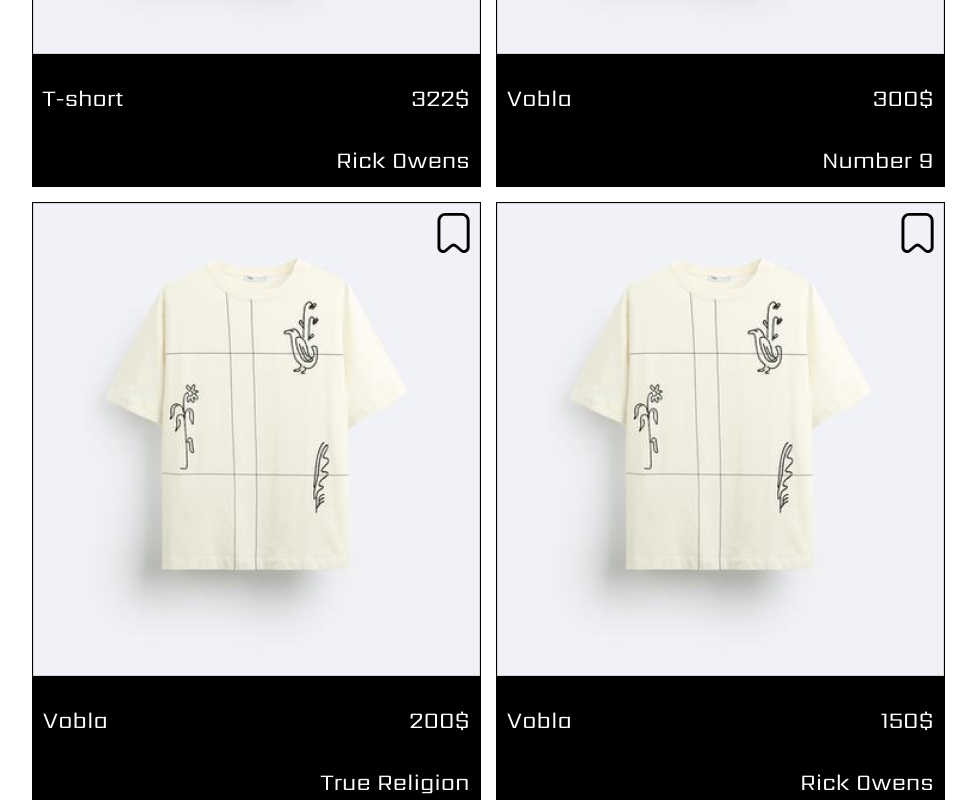
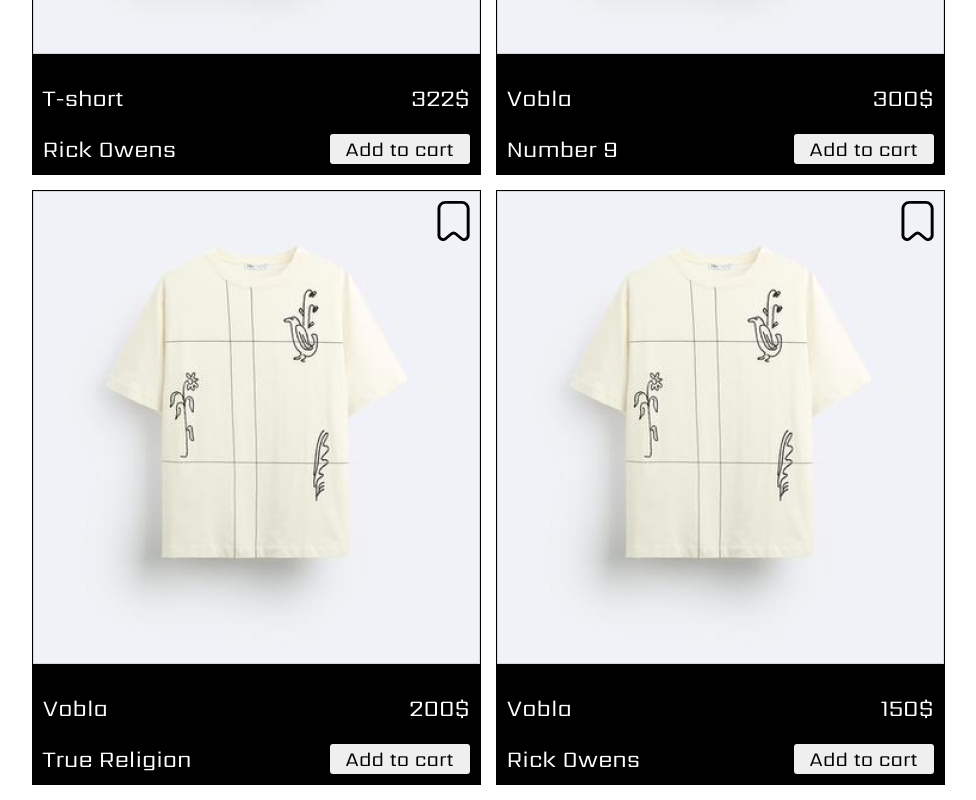
Before and after one commit to kaktusbezcherepa/united-shop, a React (Vite) app: page /catalog/men in a window 1280 px wide. Shown: the part 1420-2220 px from the top of the page, without its empty margins (152-1128 px from the left). Built offline with nearby package versions, Linux system fonts and the light colour scheme.

Commit message:
preCartSave

```diff
--- a/server.cjs
+++ b/server.cjs
@@ -1,3 +1,4 @@
+/* eslint-disable no-undef */
 const express = require('express');
 const cors = require('cors');
 const nodemailer = require('nodemailer');
--- a/src/App.jsx
+++ b/src/App.jsx
@@ -1,3 +1,4 @@
+/* eslint-disable no-unused-vars */
 import { useEffect } from 'react';
 import { Routes, Route, useLocation } from 'react-router-dom';
 import axios from 'axios';
--- a/src/Components/Catalog/CatalogForMen.css
+++ b/src/Components/Catalog/CatalogForMen.css
@@ -93,11 +93,7 @@ input[type="number"]::-webkit-outer-spin-button {
     justify-content: space-between;
 }
 
-.brand-name{
-    display: flex;
-    justify-content: flex-end;
-    padding: 10px;
-}
+
 
 .fav-button {
     position: absolute;
@@ -105,8 +101,36 @@ input[type="number"]::-webkit-outer-spin-button {
     right: 10px;
     background-color: transparent;
     border: none;
-  }
+}
 
 .fav-icon{
     height: 40px;
 }
+
+.cart-brand {
+    display: flex;
+    justify-content: space-between;
+    align-items: center;
+    padding: 10px;
+    width: 100%;
+    height: 50px;
+}
+
+.cart-brand button {
+    font-family: Sarpanch-Regular;
+    font-size: 20px;
+    height: 30px;
+    width: 140px;
+    justify-content: center;
+    border-radius: 3px;
+    border: none;
+}
+
+.cart-brand p {
+    margin: 0;
+}
+
+.add-to-cart {
+    display: flex;
+    align-items: center;
+}
--- a/src/Components/Catalog/CatalogForMen.jsx
+++ b/src/Components/Catalog/CatalogForMen.jsx
@@ -6,6 +6,7 @@ import favIcon from "../../../assets/icons/fav.svg";
 import favoritedIcon from '../../../assets/icons/add-fav.svg';
 import { Link } from 'react-router-dom';
 import { productsData } from '../../productsData';
+import { Cart } from '../Cart/Cart';
 
 const CatalogForMen = () => {
   const [minPrice, setMinPrice] = useState('');
@@ -15,6 +16,11 @@ const CatalogForMen = () => {
   const [sortOrder, setSortOrder] = useState('');
   const [showBrands, setShowBrands] = useState(false); // Добавляем переменную showBrands и функцию setShowBrands
   const { favorites, addFavorite, isFavorite, removeFavorite } = useContext(FavoritesContext);
+  const [cartItems, setCartItems] = useState([]);
+
+  const addToCart = (product) => {
+    setCartItems([...cartItems, product]); // Добавление товара в корзину
+  };
 
   useEffect(() => {
     const applyFilters = (products) => {
@@ -111,13 +117,17 @@ const CatalogForMen = () => {
               <p>{product.name}</p>
               <p className='price'>{product.price}$</p>
             </div>
+            <div className="cart-brand">
             <p className='brand-name'>{product.brand}</p>
+            <button className='add-to-cart' onClick={() => addToCart(product)}>Add to cart</button>
+            </div>
             <button type='button' className='fav-button' onClick={() => toggleFavorite(product)}>
               <img className='fav-icon' src={isFavorite(product.id) ? favoritedIcon : favIcon} alt="Add to favorites" />
             </button>
           </div>
         ))}
       </div>
+      <Cart cartItems={cartItems} />
       <Footer />
     </>
   );
--- a/src/Components/Header/Header.css
+++ b/src/Components/Header/Header.css
@@ -138,7 +138,7 @@
 }
 
 .icon-group a {
-    margin-right: 15px;
+    margin-right: 30px;
 }
 
 .icons {
--- a/src/Components/Header/Header.jsx
+++ b/src/Components/Header/Header.jsx
@@ -35,15 +35,15 @@ function Header() {
           <h1><Link to="/">united</Link></h1>
         </div>
         <div className="categories-header">
-          <a><Link to={"/catalog/men"}>men</Link></a>
-          <a><Link to={"/catalog/woman"}>women</Link></a>
+          <Link to={"/catalog/men"}>men</Link>
+          <Link to={"/catalog/woman"}>women</Link>
         </div>
 
 
         <div className="icon-group">
-          <a><Link to="/cart"><img className="icons" src={Cart} alt="Cart" /></Link></a>
-          <a><Link to="/favorites"><img className="icons" src={Fav} alt="Favorites" /></Link></a>
-          <a><Link to="/profile"><img className="icons" src={Profile} alt="Profile" /></Link></a>
+          <Link to="/cart"><img className="icons" src={Cart} alt="Cart" /></Link>
+          <Link to="/favorites"><img className="icons" src={Fav} alt="Favorites" /></Link>
+          <Link to="/profile"><img className="icons" src={Profile} alt="Profile" /></Link>
         </div>
       </div>
     </>
--- a/src/Components/ProductCard/ProductDetails.jsx
+++ b/src/Components/ProductCard/ProductDetails.jsx
@@ -2,22 +2,19 @@ import { useParams } from 'react-router-dom';
 import { productsData } from '../../productsData.js';
 import PropTypes from 'prop-types';
 
-
-const ProductDetails = ({ productsData }) => {
+const ProductDetails = () => {
   const { productId } = useParams();
   const product = productsData.find(p => p.id === parseInt(productId));
 
   return (
     <>
-    <div>
+      <div className="test"></div>
       <h1>{product.name}</h1>
       <p>Price: {product.price}$</p>
       <p>Brand: {product.brand}</p>
-    </div>
     </>
   );
 };
-
 
 ProductDetails.propTypes = {
   productsData: PropTypes.arrayOf(PropTypes.shape({
@@ -28,5 +25,4 @@ ProductDetails.propTypes = {
   })).isRequired,
 };
 
-
 export default ProductDetails;
--- a/src/Components/Search/Search.jsx
+++ b/src/Components/Search/Search.jsx
@@ -62,7 +62,8 @@ export const Search = () => {
       </div>
   <div className="image-container">
     <img src={Women} alt="Women" />
-        <Link to="/catalog/woman"><button className="button-on-image button-models">
+        <Link to="/catalog/woman">
+          <button className="button-on-image button-models">
          Buy
         </button>
         </Link>
--- a/src/FavContext.jsx
+++ b/src/FavContext.jsx
@@ -1,4 +1,5 @@
 import { createContext, useState } from 'react';
+import PropTypes from 'prop-types';
 
 export const FavoritesContext = createContext();
 
@@ -31,3 +32,7 @@ export const FavoritesProvider = ({ children }) => {
     </FavoritesContext.Provider>
   );
 };
+
+FavoritesProvider.propTypes = {
+  children: PropTypes.node.isRequired,
+};
```
